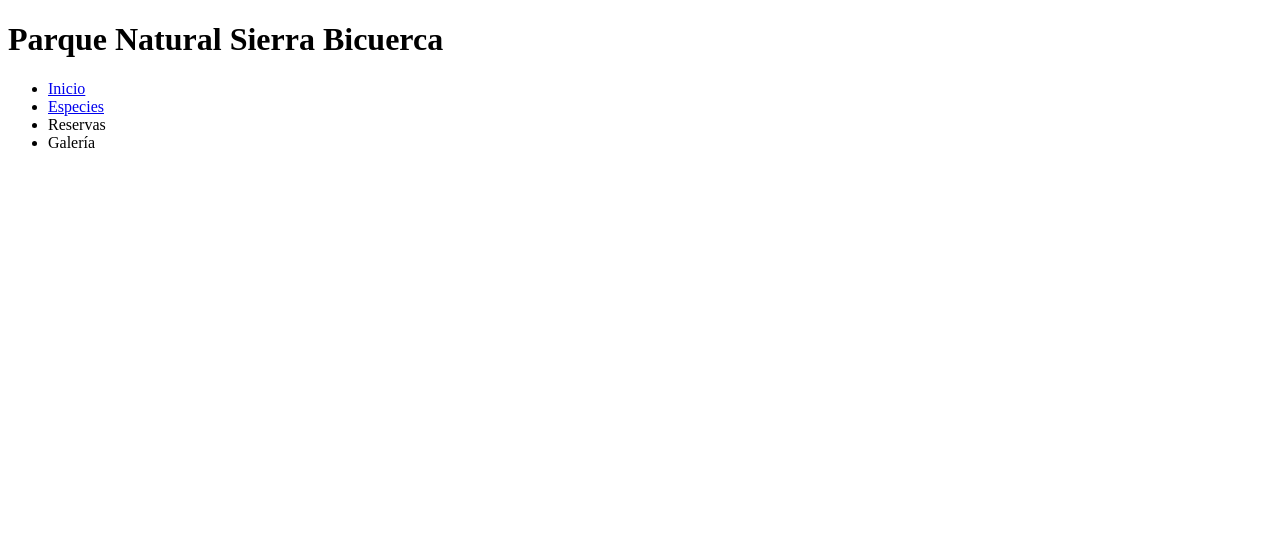
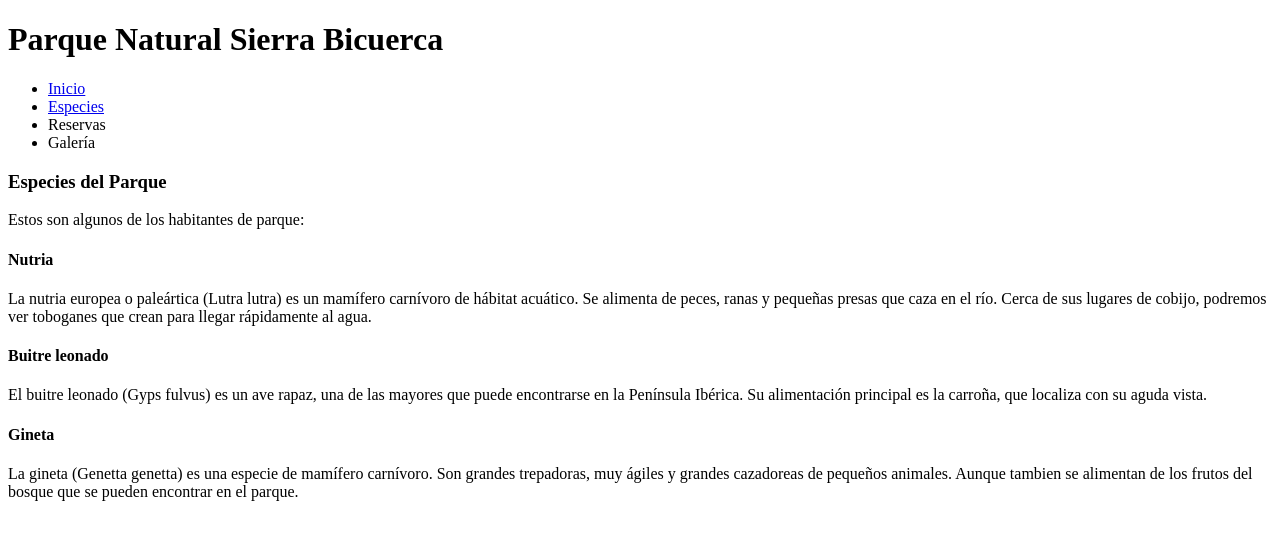
Before and after one commit to vladasel/UD28-HTML-CSS.EJ4-parque-natuural, a plain HTML site: page parquenatural/especies.html in a window 1280 px wide. Drawn offline with Linux system fonts and the light colour scheme.

Commit message:
done especies.html

```diff
--- a/parquenatural/especies.html
+++ b/parquenatural/especies.html
@@ -1,11 +1,13 @@
 <!DOCTYPE html>
 <html lang="en">
+
 <head>
     <meta charset="UTF-8">
     <meta http-equiv="X-UA-Compatible" content="IE=edge">
     <meta name="viewport" content="width=device-width, initial-scale=1.0">
     <title>Document</title>
 </head>
+
 <body>
     <h1>Parque Natural Sierra Bicuerca</h1>
 
@@ -16,5 +18,27 @@
         <li><a>Galería</a></li>
     </ul>
 
+    <h3>Especies del Parque</h3>
+
+    <p>Estos son algunos de los habitantes de parque:</p>
+
+
+        <h4>Nutria</h4>
+        <p>La nutria europea o paleártica (Lutra lutra) es un mamífero carnívoro
+            de hábitat acuático. Se alimenta de peces, ranas y pequeñas presas que
+            caza en el río. Cerca de sus lugares de cobijo, podremos ver toboganes
+            que crean para llegar rápidamente al agua.</p>
+        <h4>Buitre leonado</h4>
+        <p>El buitre leonado (Gyps fulvus) es un ave rapaz, una de las mayores
+            que puede encontrarse en la Península Ibérica. Su alimentación
+            principal es la carroña, que localiza con su aguda vista.</p>
+        <h4>Gineta</h4>
+        <p> La gineta (Genetta genetta) es una especie de mamífero carnívoro.
+            Son grandes trepadoras, muy ágiles y grandes cazadoreas de pequeños
+            animales. Aunque tambien se alimentan de los frutos del bosque que
+            se pueden encontrar en el parque.</p>
+
+
 </body>
+
 </html>
```
Also changed, not shown: parquenatural/index.html (+2 -1 lines).
